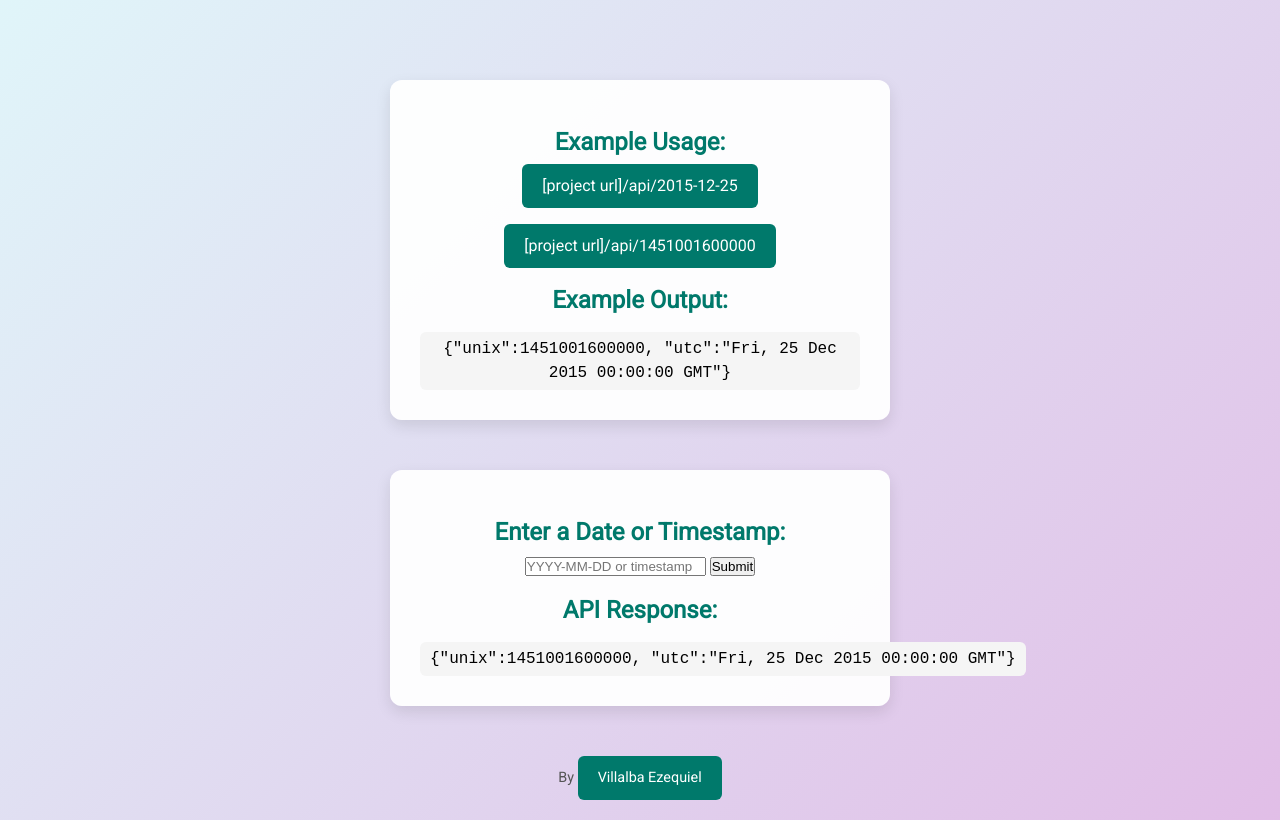
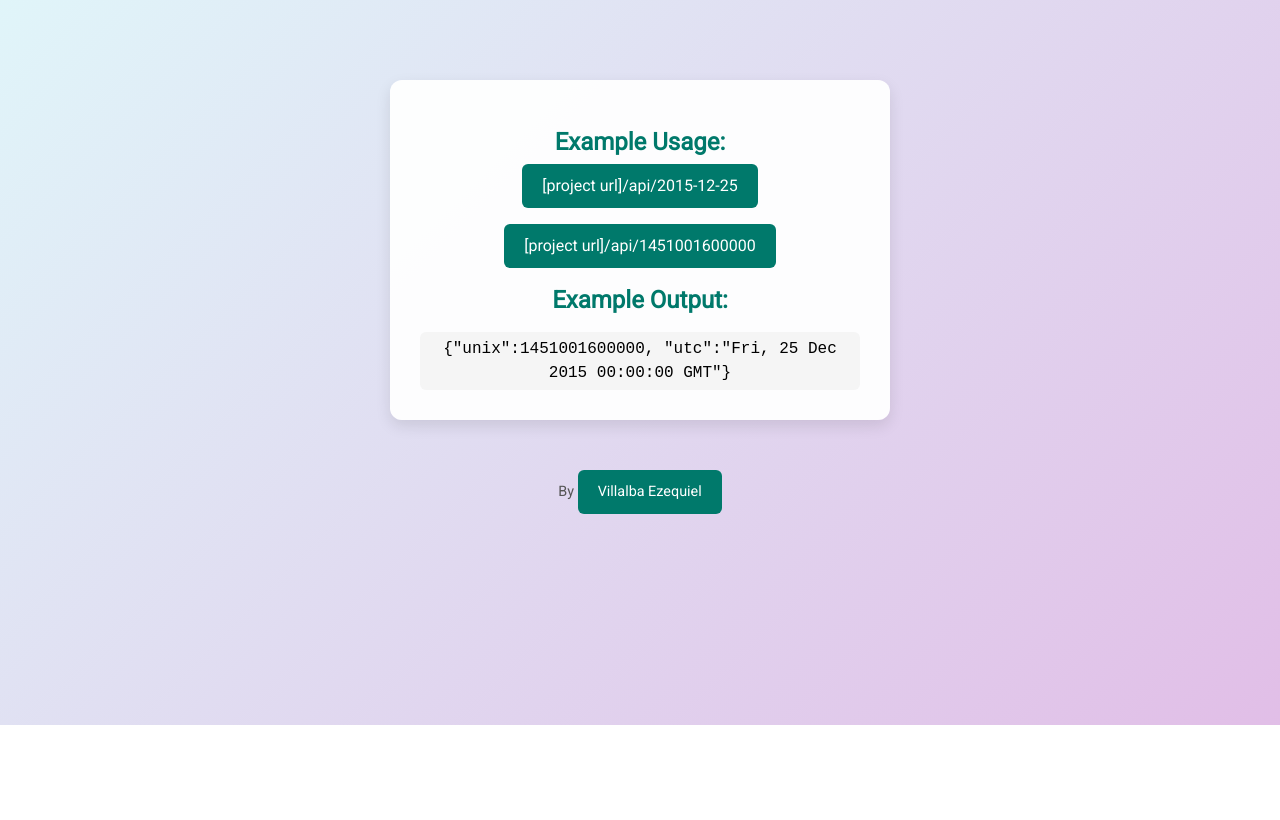
Before and after one commit to zetkhho/stackblitz-starters-k9bi6xgc, a website: page views/index.html in a window 1280 px wide. Shown: the part 75-895 px from the top of the page. After the commit the page ends 800 px from the top, so only its background shows below. Drawn offline with Linux system fonts and the light colour scheme.

Commit message:
Remove redundant HTML content

```diff
--- a/views/index.html
+++ b/views/index.html
@@ -31,25 +31,6 @@
         <code>{"unix":1451001600000, "utc":"Fri, 25 Dec 2015 00:00:00 GMT"}</code>
       </p>
     </div>
-
-    <div class="container">
-      <h2>Enter a Date or Timestamp:</h2>
-
-      <div class="examples">
-        <input
-          type="text"
-          id="dateInput"
-          placeholder="YYYY-MM-DD or timestamp"
-        />
-        <button onclick="fetchInput()">Submit</button>
-      </div>
-
-      <h2>API Response:</h2>
-      <pre
-        id="output"
-      ><code>{"unix":1451001600000, "utc":"Fri, 25 Dec 2015 00:00:00 GMT"}</code></pre>
-    </div>
-
     <div class="footer">
       <p>
         By
```
